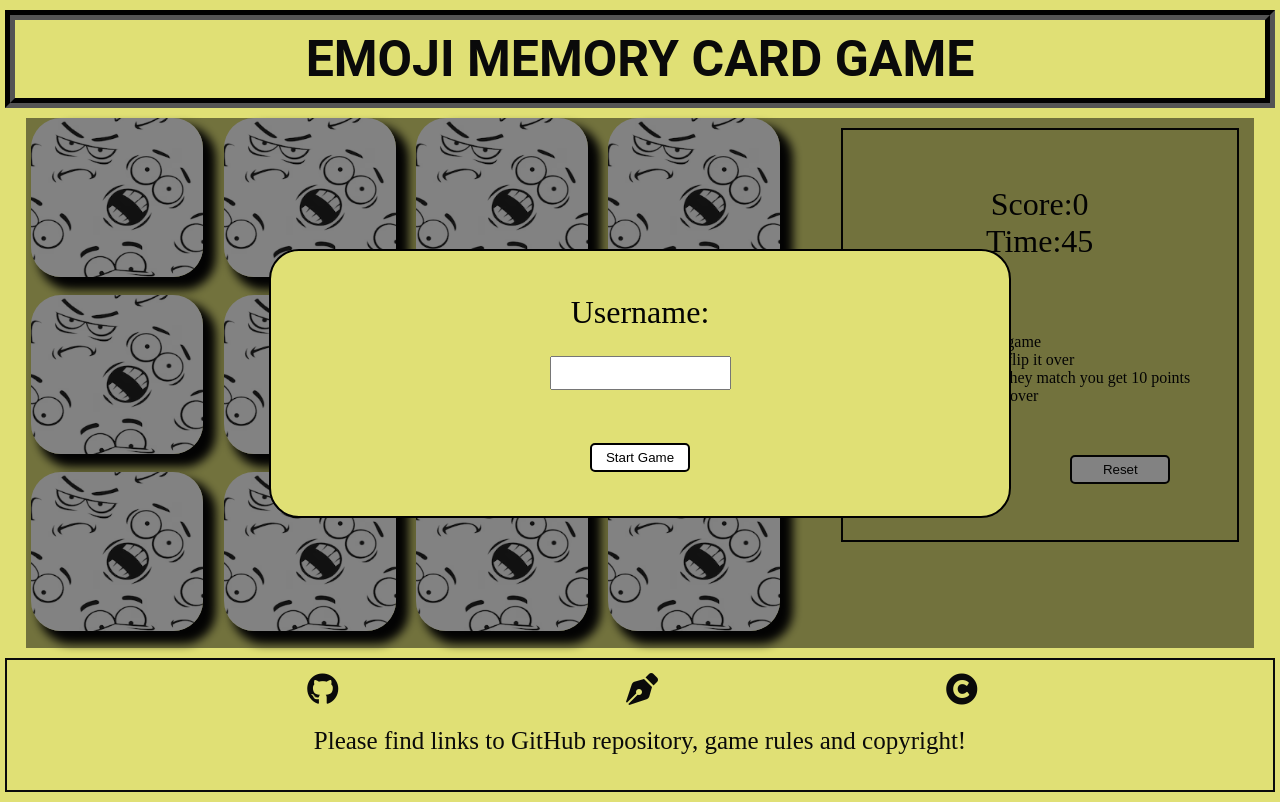
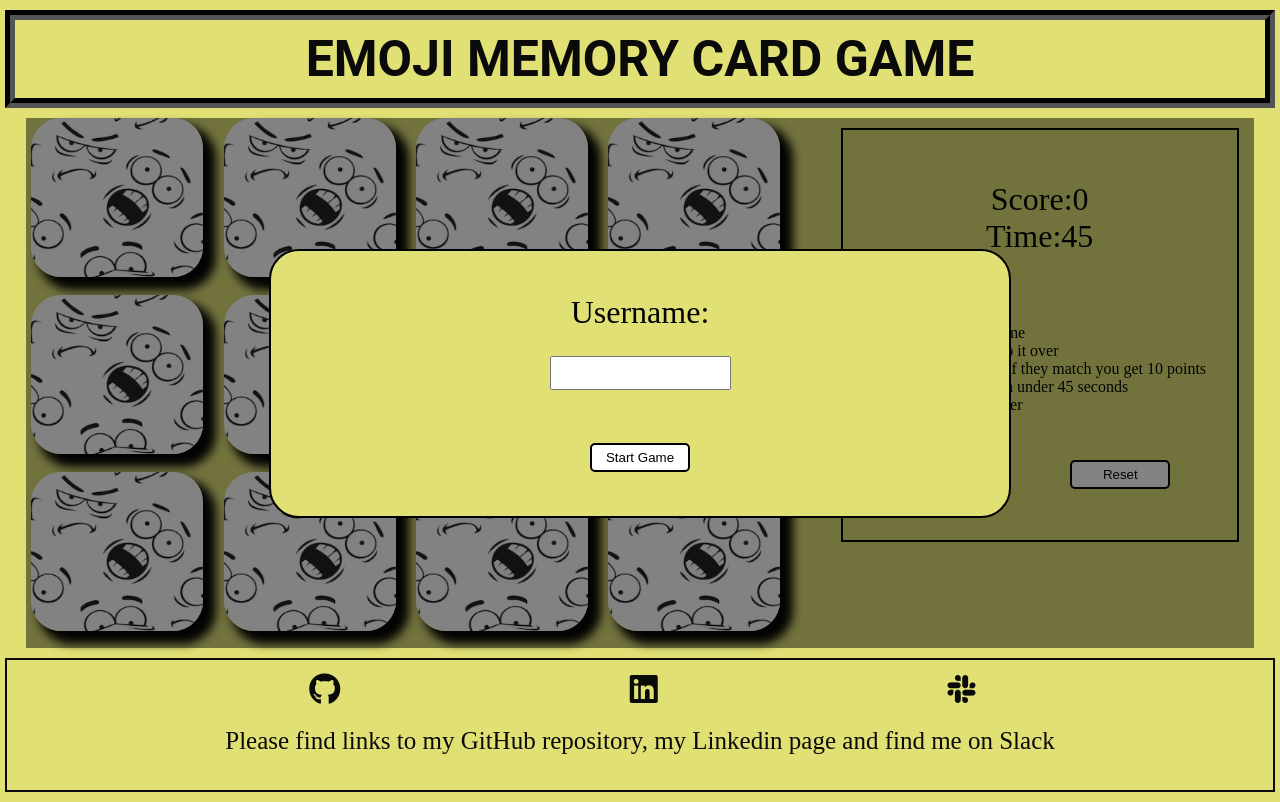
Before and after one commit to hughes84/Emoji, a plain HTML site: page index.html in a window 1280 px wide. Drawn offline with Linux system fonts and the light colour scheme; a web font is replaced by a local one.

Commit message:
Change social media links to be more relevant
Add underline style to instructions

```diff
--- a/index.html
+++ b/index.html
@@ -97,11 +97,12 @@
             <div id="timer">Time:45</div>
         </div>
         <div class="instructions">
-            <h3>Instructions</h3>
+            <u><h3>Instructions</h3></u>
             <ol>
                 <li>Press play to start game</li>
                 <li>Click on a card to flip it over</li>
-                <li>Click a second, if they match you get 10 points</li>
+                <li>Click a second card, if they match you get 10 points</li>
+                <li>Try match all cards in under 45 seconds</li>
                 <li>Click reset to start over</li>
             </ol>
         </div>
@@ -120,16 +121,17 @@
                 aria-label="Visit GitHub page (opens in a new tab)"><i
                     class="fab fa-brands fa-github fa-social-icon"></i></a>
 
-            <a href=https://www.classicgamesandpuzzles.com/Memory.html target="_blank" rel="noopener"
-                aria-label="Memory card game rules (opens in a new tab)"><i
-                    class="fa fa-solid fa-pen-nib"></i></a>
+            <a href= "https://www.linkedin.com/in/paul-hughes-2a6194242/" target="_blank" rel="noopener"
+                aria-label="linkedin (opens in a new tab)"><i
+                    class="fab fa-brands fa-linkedin"></i></a>
 
-            <a href="https://www.copyright.gov/what-is-copyright/#:~:text" target="_blank" rel="noopener"
-                aria-label="Copyright details (opens in a new tab)"><i
-                    class="fa fa-sharp fa-regular fa-copyright"></i></a>
+            <a href= https://slack.com rel="noopener" target="_blank" rel="noopener"
+                aria-label="slack (opens in a new tab)"><i
+                    class="fab fa-brands fa-slack"></i></a>
 
         </div>
-        <p class="foot-text">Please find links to GitHub repository, game rules and copyright!</p>
+        <p class="foot-text">Please find links to my GitHub repository, my Linkedin page and find me on Slack
+        </p>
     </footer>
 
     <script src="assets/JS/script.js"></script>
```
